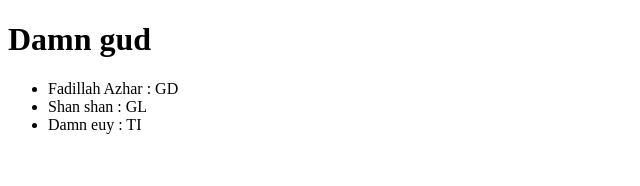
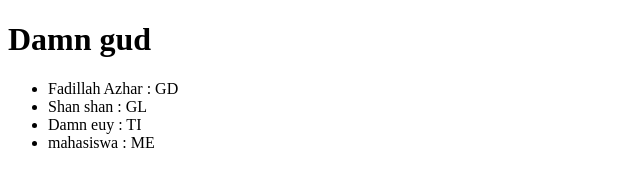
Before and after one commit to fadillahazhardk/GitFromWPU, a plain HTML site: page index.html in a window 1280 px wide. Shown: the whole page, without its empty margins (0-640 px from the left). Drawn offline with Linux system fonts and the light colour scheme.

Commit message:
modifikasi index.html

```diff
--- a/index.html
+++ b/index.html
@@ -11,6 +11,7 @@
         <li>Fadillah Azhar : GD</li>
         <li>Shan shan : GL</li>
         <li>Damn euy : TI</li>
+        <li>mahasiswa : ME</li>
     </ul>
 <script type="text/javascript" src="script.js">
 </script>
```
